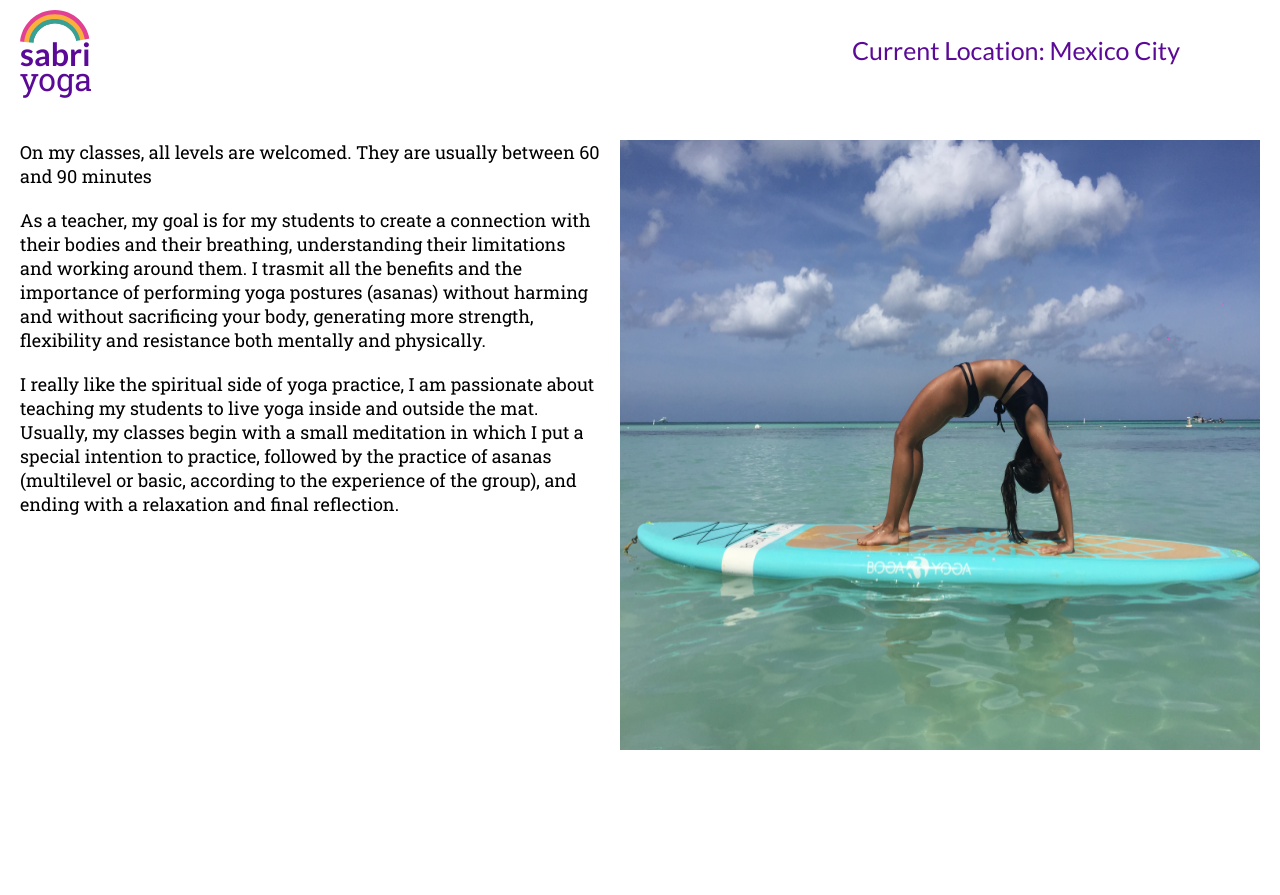
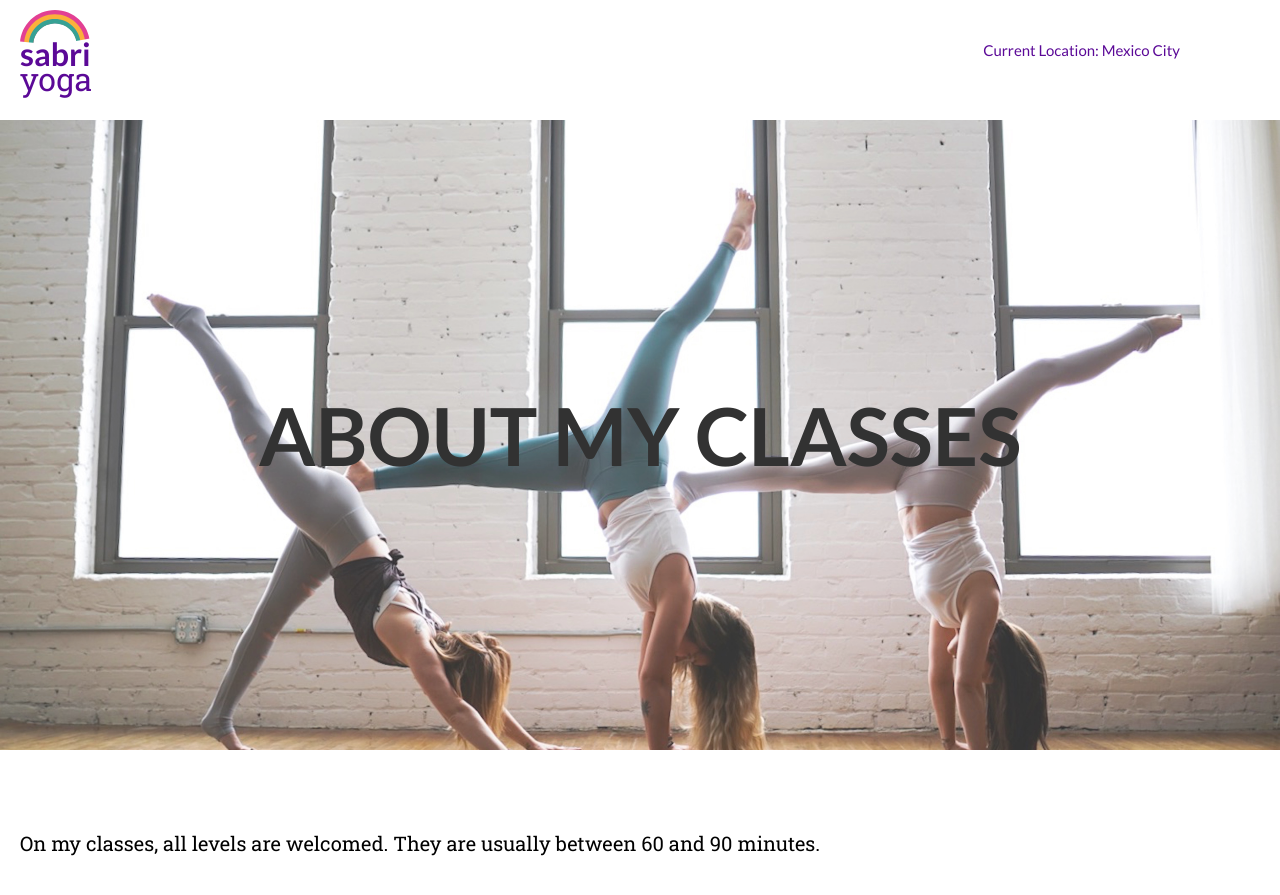
Before and after one commit to sabrinapenad/sabri-yoga-webpage, a Jekyll site: the page built from about-classes.html, in a window 1280 px wide and 900 px high. Shown: the top 895 px of the window. Built offline with Jekyll 4.4.1, drawn with Linux system fonts in a browser that asks for light colours; some web fonts are replaced.

Commit message:
Second version

```diff
--- a/_layouts/default.html
+++ b/_layouts/default.html
@@ -25,11 +25,6 @@
     </div>
   </nav>
 
-<!-- Top Bar Space -->
-
-<div class="top-bar-space"></div>
-
-
   <!-- Main -->
 
   <section class="main">
--- a/_layouts/pages.html
+++ b/_layouts/pages.html
@@ -25,11 +25,6 @@
     </div>
   </nav>
 
-<!-- Top Bar Space -->
-
-<div class="top-bar-space"></div>
-
-
   <!-- Main -->
 
   <section class="main">
--- a/about-classes.html
+++ b/about-classes.html
@@ -3,22 +3,26 @@ layout: pages
 page.title: About Classes
 ---
 
+<section class="post">
 
-<section class="about-me">
-  <div class="about-me-paragraph">
-    <div class="about-me-paragraph-item">On my classes, all levels are welcomed. They are usually between
-    60 and 90 minutes</div>
-    <div class="about-me-paragraph-item">As a teacher, my goal is for my students to create
+  <div class="about-classes-img image-title-banner">
+    <div class="post-title">ABOUT MY CLASSES</div>
+  </div>
+
+  <div class="paragraph-banner">
+      <div class="paragraph-banner-item">On my classes, all levels are welcomed. They are usually between
+      60 and 90 minutes.</div>
+      <div class="paragraph-banner-item">As a teacher, my goal is for my students to create
         a connection with their bodies and their breathing, understanding their limitations and
         working around them. I trasmit all the benefits and the importance of performing
         yoga postures (asanas) without harming and without sacrificing your body, generating
         more strength, flexibility and resistance both mentally and physically.</div>
-    <div class="about-me-paragraph-item">I really like the spiritual side of yoga practice,
+      <div class="paragraph-banner-item">I really like the spiritual side of yoga practice,
         I am passionate about teaching my students to live yoga inside and outside the mat.
         Usually, my classes begin with a small meditation in which I put a special intention to
         practice, followed by the practice of asanas (multilevel or basic, according to the experience
         of the group), and ending with a relaxation and final reflection.</div>
   </div>
-  <img class="about-me-img" src="./images/yoga-1.jpg"/>
+
 
 </section>
--- a/styles.css
+++ b/styles.css
@@ -2,8 +2,10 @@ body {
   font-family: 'Roboto Slab';
   margin: 0;
 }
+
+/* TOP BAR */
+
 .top-bar {
-  position: fixed;
   top: 0;
   left: 0;
   right: 0;
@@ -52,14 +54,11 @@ body {
 .current-location {
   font-family: 'Lato';
   color: #5B0997;
-  font-size: 25px;
+  font-size: 15px;
   margin-right: 100px;
-
 }
 
-.top-bar-space {
-  height: 120px;
-}
+/* MAIN SECTION */
 
 .main {
   height: 100%;
@@ -79,33 +78,22 @@ body {
   padding-left: 40px;
   padding-right: 40px;
   height: 70vh;
-}
-
-.home-item {
   font-family: 'Lato';
   font-weight: bold;
-  color: black;
   font-size: 55px;
-  height: 70vh;
   color: #5B0997;
   align-items: center;
-}
-
-.first-item {
-  padding-right: 30px;
+  display: flex;
 }
 
 .hidden {
-  display: none;
+  display: none !important;
 }
-
 
 .container {
   height: 70vh;
   background-size: cover;
   background-position: center;
-  margin-left: 10px;
-  margin-right: 10px;
   width: 100vw;
   text-align: center;
 
@@ -119,9 +107,9 @@ body {
   flex-direction: column;
   justify-content: center;
   width: 25vw;
-  padding-left: 10px;
-  padding-right: 10px;
 }
+
+/* MAIN SECTIONS */
 
 .yoga-section {
   background-image: url("./images/yoga-class.jpg");
@@ -132,11 +120,11 @@ body {
 }
 
 .about-section {
-  background-image: url("./images/hike.jpg");
+  background-image: url("./images/yoga-6.jpg");
 }
 
 .contact-section {
-  background-image: url("./images/contact-2.jpg")
+  background-image: url("./images/yoga-7.jpg")
 }
 
 .yoga-banner {
@@ -200,14 +188,14 @@ body {
   font-size: 15px;
 }
 
+/* NAV BAR */
+
 .nav {
   display: flex;
   align-items: center;
-  padding-right: 40px;
   text-align: center;
   justify-content: space-around;
   margin-top: 20px;
-
 }
 
 .nav div {
@@ -230,26 +218,44 @@ body {
   font-weight: bold;
 }
 
-/* ABOUT PAGES */
+/* SUB SECTIONS */
 
-.about-me {
-  display: flex;
+.image-title-banner {
   height: 70vh;
+  width: 100vw;
+  align-items: center;
+  display: inline-grid;
+  background-size: cover;
+  background-position: center;
+  text-align: center;
+  opacity: 80%;
 }
 
-.about-me-paragraph {
-  text-align: left;
-  font-size: 18px;
-}
-
-.about-me-paragraph-item {
-  padding-top: 20px;
-  padding-left: 20px;
+.post-title {
+  color: black;
+  font-family: 'Lato';
+  font-size: 80px;
+  text-align: center;
+  font-weight: bold;
+  text-align: center;
 }
 
 .about-me-img {
-  width: 50%;
-  padding-top: 20px;
-  padding-left: 20px;
-  padding-right: 20px;
+  background-image: url("./images/yoga-9.jpg");
 }
+
+.about-classes-img {
+  background-image: url("./images/yoga-8.jpg");
+}
+
+.paragraph-banner {
+  padding-top: 80px;
+  width: 100vw;
+}
+
+.paragraph-banner-item {
+  padding-bottom: 40px;
+  margin-left: 20px;
+  margin-right: 20px;
+  font-size: 20px;
+}
```
Also changed, not shown: about-me.html (+11 -8 lines), index.html (+5 -5 lines), images/mini-logo.png (added), images/yoga-8.jpg (added), 3 other files. Lines whose indentation alone changed are shown as unchanged.
